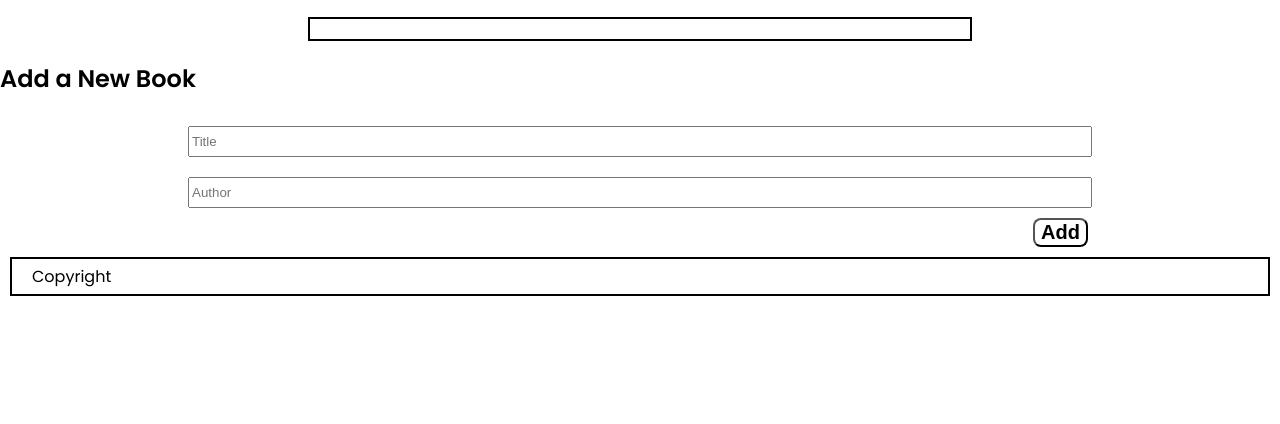
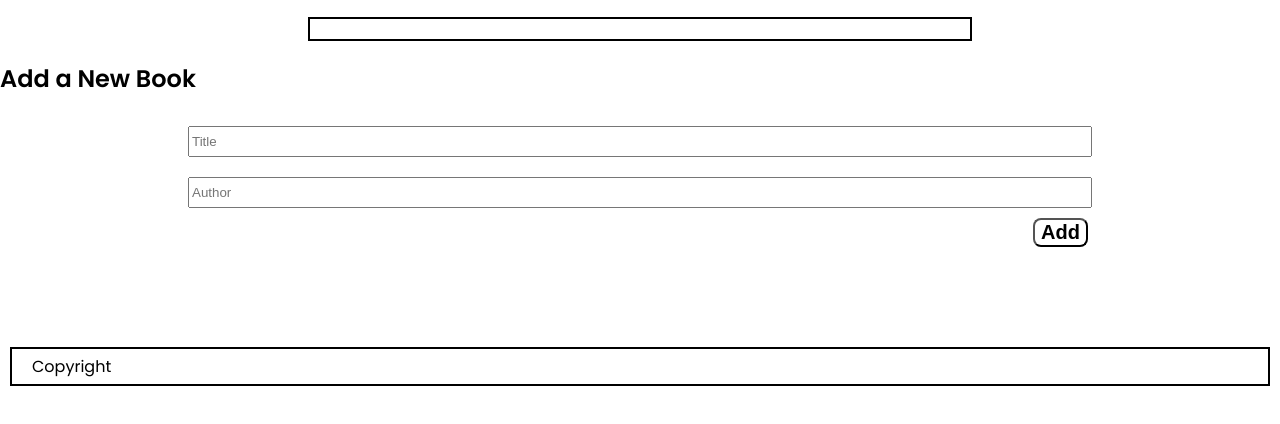
Before and after one commit to TadesseDev/Awesome-books, a website: page index.html in a window 1280 px wide. Shown: the part 226-650 px from the top of the page. Drawn offline with Linux system fonts and the light colour scheme.

Commit message:
updated footer spacing

```diff
--- a/styles/main.css
+++ b/styles/main.css
@@ -134,7 +134,9 @@ body {
 /* ..........................................the footer section style starts here.................................................... */
 footer {
   border: 2px solid black;
-  margin: 10px;
+  margin-top: 100px;
+  margin-left: 10px;
+  margin-right: 10px;
   padding-left: 20px;
 }
 
```
